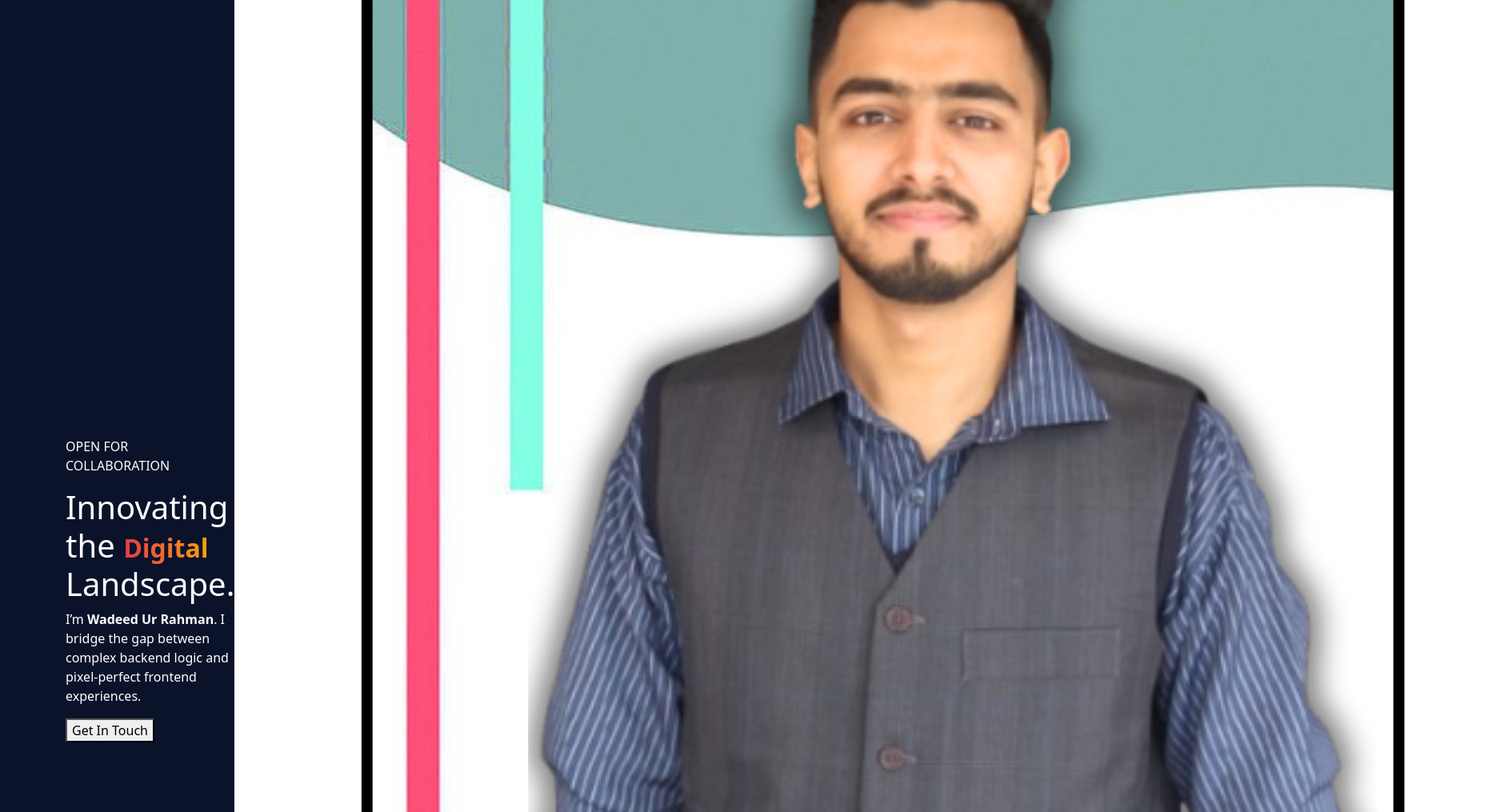
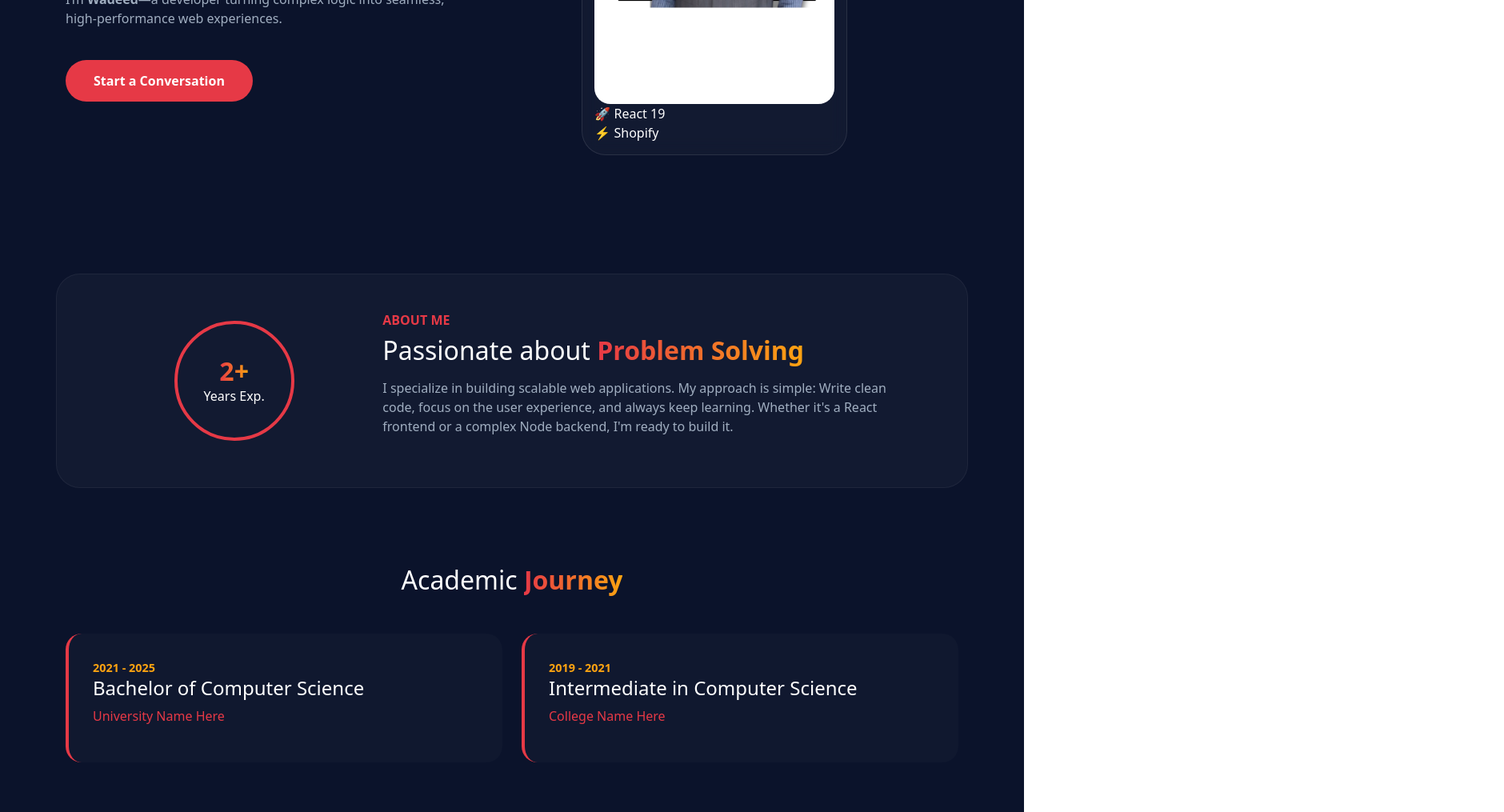
Before and after one commit to WadeedRahman/Portfolio, a React (Create React App) app: page /#/ in a window 1280 px wide. Shown: the part 480-1495 px from the top of the page at 80% size, 1880 px wide, since content can reach past the window. Built offline with nearby package versions, Linux system fonts and the light colour scheme.

Commit message:
updated once again

```diff
--- a/src/components/Hero.jsx
+++ b/src/components/Hero.jsx
@@ -96,133 +96,189 @@ const Hero = () => {
     fireConfetti();
   }, []);
 
+  const handleSubmit = (e) => {
+    e.preventDefault();
+    alert("Message sent! Wadeed will contact you soon.");
+    setShowForm(false);
+  };
+
   return (
-    <div className="portfolio-main">
+    <div className="hero-wrapper">
       {/* --- HERO SECTION --- */}
       <section className="hero-modern">
-        <div className="container d-flex align-items-center flex-column flex-lg-row">
+        <div className="blob blob-1"></div>
+        <div className="blob blob-2"></div>
+
+        <div className="container hero-content d-flex align-items-center">
           <div className="hero-text-block">
             <div className="badge-modern mb-3">
-              <span className="dot"></span> OPEN FOR COLLABORATION
+              <span className="dot"></span> AVAILABLE FOR PROJECTS
             </div>
             <h1 className="hero-title">
-              Innovating the <span className="text-gradient">Digital</span> <br />
-              Landscape.
+              Crafting <span className="text-gradient">Digital</span> <br />
+              Architectures.
             </h1>
             <p className="hero-description">
-              I’m <strong>Wadeed Ur Rahman</strong>. I bridge the gap between
-              complex backend logic and pixel-perfect frontend experiences.
+              I’m <strong>Wadeed</strong>—a developer turning complex logic into
+              seamless, high-performance web experiences.
             </p>
-            <button className="btn-main" onClick={() => setShowForm(true)}>
-              Get In Touch
-            </button>
+
+            <div className="hero-actions">
+              <button className="btn-main" onClick={() => setShowForm(true)}>
+                Start a Conversation
+              </button>
+            </div>
           </div>
+
           <div className="hero-visual">
             <div className="glass-frame">
               <img src="you.png" alt="Wadeed" className="hero-img" />
-              <div className="floating-card card-1">Full-Stack</div>
-              <div className="floating-card card-2">React 19</div>
+              <div className="floating-card card-1">🚀 React 19</div>
+              <div className="floating-card card-2">⚡ Shopify</div>
             </div>
           </div>
         </div>
       </section>
 
-      {/* --- ABOUT ME SECTION --- */}
-      <section className="about-section container">
-        <div className="row align-items-center">
-          <div className="col-lg-6 mb-5 mb-lg-0">
-            <div className="about-visual">
-                <div className="experience-box">
-                    <h3>2+</h3>
-                    <p>Years of <br/> Crafting Code</p>
-                </div>
-                <div className="blob-bg"></div>
+      {/* --- ABOUT ME BLOCK --- */}
+      <section className="about-block container my-5">
+        <div className="row align-items-center glass-card p-5">
+          <div className="col-lg-4 text-center mb-4 mb-lg-0">
+             <div className="exp-circle">
+                <h2 className="text-gradient mb-0">2+</h2>
+                <span>Years Exp.</span>
+             </div>
+          </div>
+          <div className="col-lg-8">
+            <h6 className="text-crimson fw-bold mb-2">ABOUT ME</h6>
+            <h2 className="mb-3">Passionate about <span className="text-gradient">Problem Solving</span></h2>
+            <p className="text-light-muted">
+              I specialize in building scalable web applications. My approach is simple:
+              Write clean code, focus on the user experience, and always keep learning.
+              Whether it's a React frontend or a complex Node backend, I'm ready to build it.
+            </p>
+          </div>
+        </div>
+      </section>
+
+      {/* --- EDUCATION SECTION --- */}
+      <section className="education-grid container py-5">
+        <h2 className="text-center mb-5">Academic <span className="text-gradient">Journey</span></h2>
+        <div className="row g-4">
+          <div className="col-md-6">
+            <div className="edu-card">
+              <span className="edu-date">2021 - 2025</span>
+              <h4>Bachelor of Computer Science</h4>
+              <p className="text-crimson">University Name Here</p>
             </div>
           </div>
-          <div className="col-lg-6">
-            <h6 className="section-subtitle">WHO AM I?</h6>
-            <h2 className="section-title">A Developer with a Passion for <span className="text-gradient">Problem Solving</span></h2>
-            <p className="about-text">
-              My journey started with a curiosity for how things work under the hood.
-              Today, I specialize in building scalable web applications using the
-              MERN stack and modern UI frameworks. I don't just write code;
-              I build solutions that help businesses grow.
-            </p>
-            <div className="skill-tags">
-              <span>Clean Code</span>
-              <span>User Centric</span>
-              <span>Fast Learner</span>
+          <div className="col-md-6">
+            <div className="edu-card">
+              <span className="edu-date">2019 - 2021</span>
+              <h4>Intermediate in Computer Science</h4>
+              <p className="text-crimson">College Name Here</p>
             </div>
           </div>
         </div>
       </section>
 
-      {/* --- EDUCATION SECTION --- */}
-      <section className="education-section py-5">
-        <div className="container">
-          <div className="text-center mb-5">
-            <h6 className="section-subtitle">MY JOURNEY</h6>
-            <h2 className="section-title text-white">Academic <span className="text-gradient">Background</span></h2>
-          </div>
-          <div className="education-grid">
-            {/* Degree 1 */}
-            <div className="edu-card">
-              <div className="edu-icon"><i className="bi bi-mortarboard-fill"></i></div>
-              <div className="edu-content">
-                <span className="edu-date">2021 — 2025</span>
-                <h4>Bachelor of Computer Science</h4>
-                <p className="edu-org">Your University Name</p>
-                <p className="edu-desc">Focused on Software Engineering, Data Structures, and Web Technologies.</p>
+      {/* --- REPAIRING THE FORM (STRICT CSS) --- */}
+      {showForm && (
+        <div className="form-overlay" onClick={() => setShowForm(false)}>
+          <div className="form-container-glass" onClick={(e) => e.stopPropagation()}>
+            <button className="close-x" onClick={() => setShowForm(false)}>×</button>
+            <div className="form-header text-center mb-4">
+              <h2 className="text-white">Let's <span className="text-gradient">Work</span></h2>
+              <p className="text-light-muted">Send me a message and I'll respond within 24 hours.</p>
+            </div>
+            <form onSubmit={handleSubmit}>
+              <div className="input-group-modern mb-3">
+                <input type="text" placeholder="Your Name" required />
               </div>
-            </div>
-            {/* Degree 2 */}
-            <div className="edu-card">
-              <div className="edu-icon"><i className="bi bi-patch-check-fill"></i></div>
-              <div className="edu-content">
-                <span className="edu-date">2019 — 2021</span>
-                <h4>Intermediate in Computer Science</h4>
-                <p className="edu-org">Your College Name</p>
-                <p className="edu-desc">Foundation in Programming Fundamentals and Mathematics.</p>
+              <div className="input-group-modern mb-3">
+                <input type="email" placeholder="Your Email" required />
               </div>
-            </div>
+              <div className="input-group-modern mb-3">
+                <textarea placeholder="Tell me about your project..." rows="4" required></textarea>
+              </div>
+              <button type="submit" className="btn-main w-100">Send Message</button>
+            </form>
           </div>
         </div>
-      </section>
+      )}
 
-      {/* Styles */}
+      {/* --- TECH RIBBON --- */}
+      <div className="tech-ribbon mt-5">
+        <div className="ribbon-track">
+          <span>REACT</span> • <span>NODE.JS</span> • <span>SHOPIFY</span> • <span>NEXT.JS</span> • <span>UI/UX</span> • <span>REACT</span> • <span>NODE.JS</span>
+        </div>
+      </div>
+
       <style>{`
-        .portfolio-main { background: #0b132b; color: white; }
-        .section-subtitle { color: #e63946; font-weight: 700; letter-spacing: 2px; font-size: 0.9rem; margin-bottom: 10px; display: block; }
-        .section-title { font-size: 2.8rem; font-weight: 800; margin-bottom: 25px; color: white; }
+        .hero-wrapper { background: #0b132b; color: white; overflow: hidden; padding-bottom: 50px; }
         .text-gradient { background: linear-gradient(90deg, #e63946, #fca311); -webkit-background-clip: text; -webkit-text-fill-color: transparent; }
+        .text-crimson { color: #e63946; }
+        .text-light-muted { color: #a0aec0; }
 
-        /* About Styles */
-        .about-section { padding: 100px 0; }
-        .about-text { color: #a0aec0; line-height: 1.8; font-size: 1.1rem; }
-        .skill-tags { display: flex; gap: 15px; margin-top: 30px; }
-        .skill-tags span { background: rgba(230, 57, 70, 0.1); color: #e63946; padding: 8px 20px; border-radius: 50px; font-weight: 600; border: 1px solid rgba(230, 57, 70, 0.2); }
-        .about-visual { position: relative; }
-        .experience-box { position: absolute; bottom: 20px; right: 20px; background: white; color: #0b132b; padding: 25px; border-radius: 20px; text-align: center; box-shadow: 0 20px 40px rgba(0,0,0,0.3); z-index: 2; }
-        .experience-box h3 { font-size: 2.5rem; font-weight: 900; margin-bottom: 0; color: #e63946; }
-        .blob-bg { width: 350px; height: 350px; background: linear-gradient(45deg, #e63946, #0b132b); border-radius: 30% 70% 70% 30% / 30% 30% 70% 70%; animation: blob 8s infinite alternate; filter: blur(40px); opacity: 0.4; }
+        /* Form Overlay Fix */
+        .form-overlay {
+          position: fixed; top: 0; left: 0; width: 100%; height: 100%;
+          background: rgba(11, 19, 43, 0.9); backdrop-filter: blur(10px);
+          display: flex; align-items: center; justify-content: center; z-index: 10000;
+        }
+        .form-container-glass {
+          background: #162447; border: 1px solid rgba(255,255,255,0.1);
+          padding: 40px; border-radius: 25px; width: 90%; max-width: 500px;
+          position: relative; animation: slideUp 0.4s ease;
+        }
+        .close-x {
+          position: absolute; top: 15px; right: 20px; background: none; border: none;
+          color: white; font-size: 2rem; cursor: pointer;
+        }
+        .input-group-modern input, .input-group-modern textarea {
+          width: 100%; padding: 12px 20px; background: rgba(255,255,255,0.05);
+          border: 1px solid rgba(255,255,255,0.1); border-radius: 12px; color: white; outline: none;
+        }
+        .input-group-modern input:focus { border-color: #e63946; }
 
-        /* Education Styles */
-        .education-grid { display: grid; gap: 30px; max-width: 800px; margin: 0 auto; }
-        .edu-card { background: rgba(255, 255, 255, 0.03); border: 1px solid rgba(255, 255, 255, 0.05); padding: 30px; border-radius: 25px; display: flex; gap: 25px; transition: 0.3s; }
-        .edu-card:hover { background: rgba(255, 255, 255, 0.06); transform: translateX(10px); border-color: #e63946; }
-        .edu-icon { font-size: 2rem; color: #e63946; }
-        .edu-date { color: #fca311; font-weight: 700; font-size: 0.9rem; }
-        .edu-content h4 { margin: 10px 0 5px; font-weight: 700; }
-        .edu-org { font-weight: 600; color: #a0aec0; margin-bottom: 10px; }
-        .edu-desc { color: #718096; font-size: 0.95rem; }
+        /* About & Education */
+        .glass-card { background: rgba(255,255,255,0.03); border-radius: 30px; border: 1px solid rgba(255,255,255,0.05); }
+        .exp-circle {
+          width: 150px; height: 150px; border: 4px solid #e63946; border-radius: 50%;
+          display: flex; flex-direction: column; align-items: center; justify-content: center; margin: 0 auto;
+        }
+        .edu-card {
+          background: rgba(255,255,255,0.02); padding: 30px; border-radius: 20px;
+          border-left: 4px solid #e63946; transition: 0.3s;
+        }
+        .edu-card:hover { background: rgba(255,255,255,0.05); transform: translateY(-5px); }
+        .edu-date { color: #fca311; font-weight: bold; font-size: 0.9rem; }
 
-        @keyframes blob { from { border-radius: 30% 70% 70% 30% / 30% 30% 70% 70%; } to { border-radius: 50% 50% 20% 80% / 20% 50% 50% 80%; } }
+        /* Existing Styles Repaired */
+        .hero-modern { position: relative; padding: 100px 0; min-height: 80vh; display: flex; align-items: center; }
+        .hero-title { font-size: clamp(2.5rem, 6vw, 4.5rem); font-weight: 800; line-height: 1.1; }
+        .hero-description { color: #a0aec0; max-width: 500px; margin: 20px 0 40px; }
+        .btn-main { background: #e63946; color: white; border: none; padding: 14px 35px; border-radius: 50px; font-weight: 700; transition: 0.3s; cursor: pointer; }
+        .btn-main:hover { transform: translateY(-3px); box-shadow: 0 10px 20px rgba(230, 57, 70, 0.4); }
 
-        /* Mobile adjustment */
-        @media (max-width: 768px) { .edu-card { flex-direction: column; text-align: center; } .section-title { font-size: 2.2rem; } }
+        .hero-visual { flex: 1; display: flex; justify-content: center; }
+        .glass-frame { position: relative; background: rgba(255,255,255,0.03); backdrop-filter: blur(10px); border: 1px solid rgba(255,255,255,0.1); border-radius: 30px; padding: 15px; }
+        .hero-img { width: 300px; border-radius: 20px; }
+
+        .tech-ribbon { background: #e63946; padding: 15px 0; width: 110%; margin-left: -5%; transform: rotate(-1deg); }
+        .ribbon-track { white-space: nowrap; font-weight: 900; animation: scroll 20s linear infinite; }
+
+        @keyframes scroll { from { transform: translateX(0); } to { transform: translateX(-50%); } }
+        @keyframes slideUp { from { transform: translateY(30px); opacity: 0; } to { transform: translateY(0); opacity: 1; } }
+        @keyframes pulse { 0% { opacity: 1; } 50% { opacity: 0.4; } 100% { opacity: 1; } }
+        .dot { width: 8px; height: 8px; background: #e63946; border-radius: 50%; margin-right: 10px; display: inline-block; animation: pulse 2s infinite; }
+        .badge-modern { display: inline-flex; align-items: center; background: rgba(255,255,255,0.05); padding: 5px 15px; border-radius: 20px; color: #e63946; border: 1px solid rgba(230,57,70,0.3); }
+
+        @media (max-width: 992px) {
+          .hero-content { flex-direction: column; text-align: center; }
+          .hero-visual { margin-top: 50px; }
+        }
       `}</style>
-
-      {/* Your Contact Form Popup Logic here... */}
     </div>
   );
 };
```
